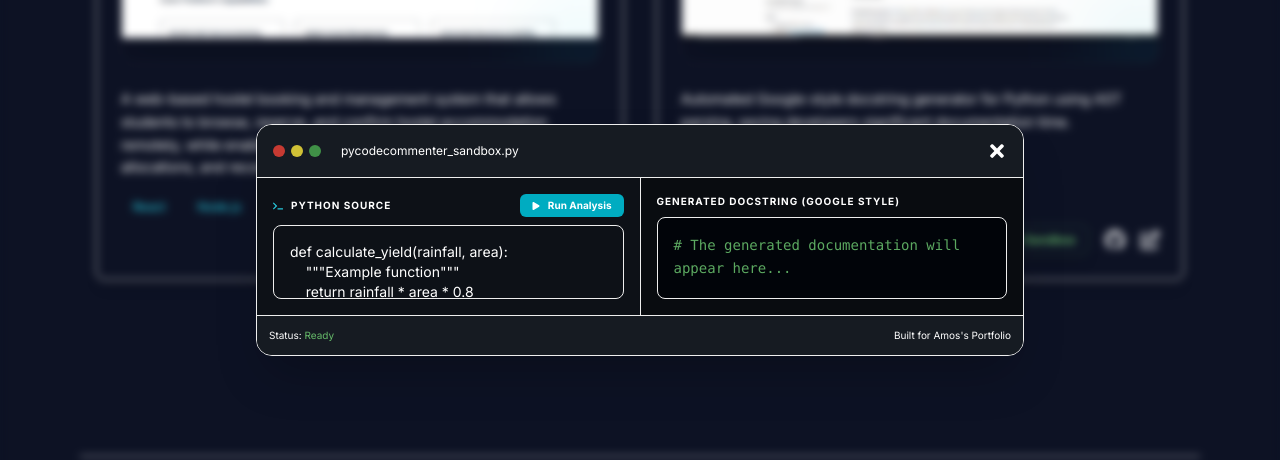
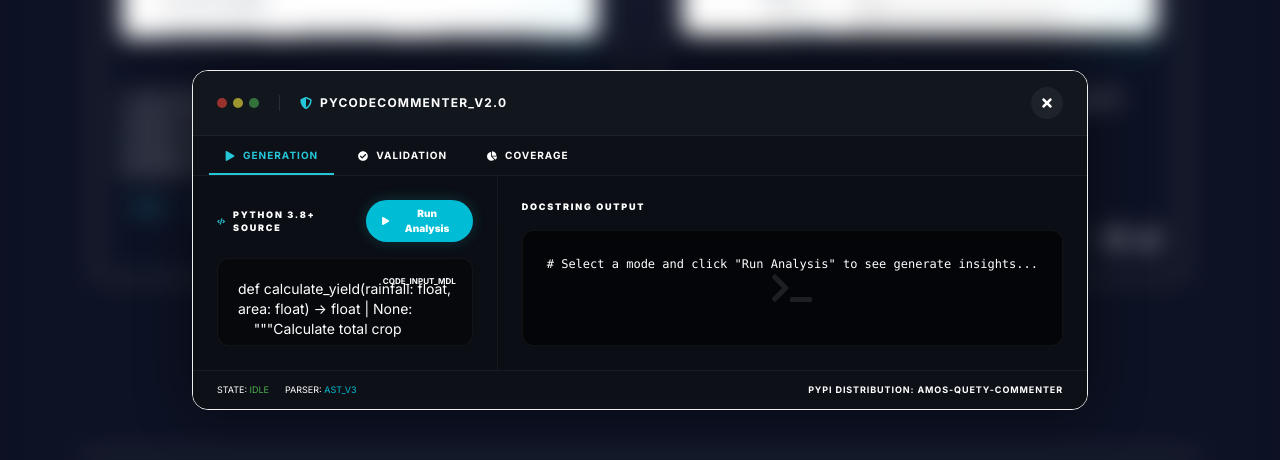
Before and after one commit to AmosQuety/portfolio, a React (Vite) app: page / in a window 1280 px wide. Both pictures are taken after a click on the button "Try Sandbox". Shown: the part 6577-7037 px from the top of the page. Built offline with nearby package versions, Linux system fonts and the light colour scheme; no server answers.

Commit message:
modified the sandbox to reflect the real package features

```diff
--- a/src/components/Header.jsx
+++ b/src/components/Header.jsx
@@ -258,7 +258,7 @@ const Header = ({ navItems, siteTitle }) => {
             initial={{ opacity: 0, y: -20 }}
             animate={{ opacity: 1, y: 0 }}
             exit={{ opacity: 0, y: -20 }}
-            className="absolute top-full left-0 w-full bg-slate-900 shadow-2xl md:hidden flex flex-col p-6 space-y-4 border-t border-white/10"
+            className="absolute top-full left-0 w-full bg-slate-900/98 backdrop-blur-2xl shadow-2xl md:hidden flex flex-col p-6 space-y-4 border-t border-white/10 z-[200]"
           >
             {/* Mobile Lens Selector */}
             <div className="pb-4 border-b border-white/10">
--- a/src/components/SystemConsole.jsx
+++ b/src/components/SystemConsole.jsx
@@ -106,7 +106,7 @@ export const SystemConsole = () => {
           className={`fixed z-[10000] bg-slate-950/95 backdrop-blur-2xl border border-cyan-500/30 flex flex-col font-mono shadow-2xl transition-all duration-300 ${
             isMaximized
               ? 'inset-0 rounded-none'
-              : 'top-20 left-1/2 -translate-x-1/2 w-[90%] max-w-2xl h-[500px] rounded-2xl'
+              : 'top-16 sm:top-20 md:top-24 left-1/2 -translate-x-1/2 w-full sm:w-[90%] max-w-2xl h-[calc(100%-4rem)] sm:h-[500px] rounded-t-2xl sm:rounded-2xl'
           }`}
         >
           {/* Terminal Header */}
--- a/src/pages/projects/Projects.jsx
+++ b/src/pages/projects/Projects.jsx
@@ -114,7 +114,7 @@ function Projects() {
         <motion.div
           initial="hidden"
           whileInView="visible"
-          viewport={{ once: true, amount: 0.2 }}
+          viewport={{ once: true, amount: 0.1, margin: "-100px 0px" }}
           variants={containerVariants}
           className="grid grid-cols-1 md:grid-cols-2 gap-8"
         >
--- a/src/pages/projects/PyCodeCommenterSandbox.jsx
+++ b/src/pages/projects/PyCodeCommenterSandbox.jsx
@@ -1,13 +1,14 @@
-import React, { useState, useEffect } from 'react';
+import React, { useState, useEffect, useRef } from 'react';
 import { createPortal } from 'react-dom';
 import { motion, AnimatePresence } from 'framer-motion';
-import { FaTerminal, FaPlay, FaTimes, FaCopy, FaCheck } from 'react-icons/fa';
+import { FaTerminal, FaPlay, FaTimes, FaCopy, FaCheck, FaShieldAlt, FaChartPie, FaCheckCircle, FaExclamationTriangle, FaCode } from 'react-icons/fa';
 
 const PyCodeCommenterSandbox = ({ onClose }) => {
-  const [inputCode, setInputCode] = useState('def calculate_yield(rainfall, area):\n    """Example function"""\n    return rainfall * area * 0.8');
+  const [inputCode, setInputCode] = useState('def calculate_yield(rainfall: float, area: float) -> float | None:\n    """Calculate total crop yield."""\n    if rainfall < 0: return None\n    return rainfall * area * 0.8');
   const [output, setOutput] = useState('');
   const [isProcessing, setIsProcessing] = useState(false);
   const [copied, setCopied] = useState(false);
+  const [activeTab, setActiveTab] = useState('generate'); // generate, validate, coverage
 
   useEffect(() => {
     document.body.style.overflow = 'hidden';
@@ -16,39 +17,97 @@ const PyCodeCommenterSandbox = ({ onClose }) => {
     };
   }, []);
 
-  const generateDocstring = () => {
+  useEffect(() => {
+    setOutput('');
+  }, [activeTab]);
+
+  const runAnalysis = () => {
     setIsProcessing(true);
     setOutput('');
 
-    // Simulate API/Algorithm latency
     setTimeout(() => {
-      const functionMatch = inputCode.match(/def\s+(\w+)\s*\((.*?)\):/);
-      if (!functionMatch) {
-        setOutput('# Error: Could not parse function signature.\n# Please ensure you use standard "def func(args):" syntax.');
-        setIsProcessing(false);
-        return;
-      }
+      const funcRegex = /def\s+(\w+)\s*\(([\s\S]*?)\)(?:\s*->\s*([\w\[\]\s|.,]+))?:/g;
+      const matches = [...inputCode.matchAll(funcRegex)];
 
-      const funcName = functionMatch[1];
-      const args = functionMatch[2].split(',').map(a => a.trim()).filter(a => a);
+      if (activeTab === 'generate') {
+        let newCode = inputCode;
+        // Process in reverse to maintain indices
+        for (let i = matches.length - 1; i >= 0; i--) {
+          const match = matches[i];
+          const fullMatch = match[0];
+          const funcName = match[1];
+          const argsRaw = match[2];
+          const returnType = (match[3] || 'None').trim();
 
-      const capitalizedFunc = funcName.replace(/_/g, ' ').replace(/\b\w/g, l => l.toUpperCase());
+          // Title Case Summary: "Show menu."
+          let titleName = funcName.replace(/_/g, ' ');
+          titleName = titleName.charAt(0).toUpperCase() + titleName.slice(1);
 
-      let docstring = `    """${capitalizedFunc}.\n\n    Detailed description of what ${funcName} accomplishes goes here.`;
+          const argsList = argsRaw.split(',').map(a => a.trim()).filter(a => a && a !== 'self');
 
-      if (args.length > 0) {
-        docstring += `\n\n    Args:`;
-        args.forEach(arg => {
-          docstring += `\n        ${arg} (any): Description for ${arg}.`;
+          let docstring = `\n    """${titleName}.\n\n    Executes the function ${funcName}.\n\n    Args:\n`;
+
+          if (argsList.length === 0) {
+            docstring += `        None.\n`;
+          } else {
+            argsList.forEach(arg => {
+              const [name, type] = arg.split(':').map(p => p.trim());
+              docstring += `        ${name} (${type || 'any'}): Description for ${name}.\n`;
             });
           }
 
-      docstring += `\n\n    Returns:\n        any: Description of the return value.\n    """`;
+          docstring += `\n    Returns:\n        ${returnType}: Description of the return value.\n    """`;
 
-      setOutput(docstring);
+          const insertIndex = match.index + fullMatch.length;
+          newCode = newCode.slice(0, insertIndex) + docstring + newCode.slice(insertIndex);
+        }
+        setOutput(newCode);
+      }
+      else if (activeTab === 'validate') {
+        let issues = [];
+        let errorCount = 0;
+
+        matches.forEach((match, idx) => {
+          const funcName = match[1];
+          const linesBefore = inputCode.substring(0, match.index).split('\n');
+          const lineNum = linesBefore.length;
+
+          // Check if followed by docstring
+          const codeAfter = inputCode.substring(match.index + match[0].length);
+          if (!codeAfter.trim().startsWith('"""')) {
+            errorCount++;
+            issues.push(`[ERROR] sandbox.py:${lineNum}:${funcName}: Function '${funcName}' has no docstring\n  → Suggestion: Add a docstring with at minimum a summary line`);
+          }
+        });
+
+        const coverage = matches.length ? Math.round(((matches.length - errorCount) / matches.length) * 100) : 0;
+
+        let report = `============================================================\nVALIDATION REPORT\n============================================================\n`;
+        report += `File: sandbox.py\nCoverage: ${coverage.toFixed(1)}%\nTotal Issues: ${errorCount}\n  - Errors: ${errorCount}\n  - Warnings: 0\n  - Info: 0\n\n`;
+        report += `ISSUES:\n\n` + (issues.length ? issues.join('\n\n') : 'No issues found.');
+        setOutput(report);
+      }
+      else if (activeTab === 'coverage') {
+        let undocumentedCount = 0;
+        matches.forEach(match => {
+          const codeAfter = inputCode.substring(match.index + match[0].length);
+          if (!codeAfter.trim().startsWith('"""')) undocumentedCount++;
+        });
+
+        const cov = matches.length ? Math.round(((matches.length - undocumentedCount) / matches.length) * 100) : 0;
+
+        let report = `================================================================================\nDOCUMENTATION COVERAGE REPORT\n================================================================================\n`;
+        report += `[!!] sandbox.py                                           ${cov.toFixed(1)}%\n`;
+        report += `--------------------------------------------------------------------------------\n`;
+        report += `TOTAL                                                  ${cov.toFixed(1)}%\n`;
+        report += `================================================================================`;
+        setOutput(report);
+      }
+
       setIsProcessing(false);
     }, 800);
   };
+
 
   const copyToClipboard = () => {
     navigator.clipboard.writeText(output);
@@ -59,86 +118,129 @@ const PyCodeCommenterSandbox = ({ onClose }) => {
   const modalContent = (
     <motion.div
       initial={{ opacity: 0 }} animate={{ opacity: 1 }} exit={{ opacity: 0 }}
-      className="fixed inset-0 z-[10000] flex text-white items-center justify-center p-4 bg-slate-950/90 backdrop-blur-sm"
+      className="fixed inset-0 z-[10000] flex text-white items-center justify-center p-2 sm:p-4 bg-slate-950/90 backdrop-blur-md"
     >
       <motion.div
         initial={{ scale: 0.95, y: 20 }} animate={{ scale: 1, y: 0 }}
-        className="bg-[#0d1117] border border-slate-800 w-full max-w-3xl rounded-2xl overflow-hidden shadow-2xl flex flex-col max-h-[90vh]"
+        className="bg-[#0b0e14] border border-slate-800/60 w-full max-w-4xl rounded-2xl overflow-hidden shadow-[0_0_50px_rgba(0,0,0,0.5)] flex flex-col max-h-[95vh] sm:max-h-[90vh]"
       >
-        {/* Terminal Header */}
-        <div className="bg-[#161b22] p-4 border-b border-slate-800 flex justify-between items-center">
-          <div className="flex items-center gap-3">
+        {/* Modern Header */}
+        <div className="bg-[#12161d] p-4 sm:px-6 border-b border-white/5 flex justify-between items-center bg-gradient-to-r from-slate-900/50 to-transparent">
+          <div className="flex items-center gap-4">
              <div className="flex gap-1.5">
-              <div className="w-3 h-3 rounded-full bg-red-500/80" />
-              <div className="w-3 h-3 rounded-full bg-yellow-500/80" />
-              <div className="w-3 h-3 rounded-full bg-green-500/80" />
+              <div className="w-2.5 h-2.5 rounded-full bg-red-500/60" />
+              <div className="w-2.5 h-2.5 rounded-full bg-yellow-500/60" />
+              <div className="w-2.5 h-2.5 rounded-full bg-green-500/60" />
             </div>
-            <span className="text-xs font-mono text-slate-500 ml-2">pycodecommenter_sandbox.py</span>
+            <div className="h-4 w-[1px] bg-white/10 mx-1 hidden sm:block" />
+            <div className="flex items-center gap-2">
+              <FaShieldAlt className="text-cyan-400 text-xs" />
+              <span className="text-[10px] sm:text-xs font-mono font-bold tracking-widest text-slate-400">PYCODECOMMENTER_V2.0</span>
             </div>
-          <button onClick={onClose} className="text-slate-500 hover:text-white transition-colors">
-            <FaTimes size={20} />
+          </div>
+          <button onClick={onClose} className="w-8 h-8 rounded-full bg-white/5 hover:bg-white/10 flex items-center justify-center transition-all group">
+            <FaTimes size={14} className="text-slate-500 group-hover:text-white" />
           </button>
         </div>
 
-        {/* Input Area */}
-        <div className="flex-1 overflow-hidden flex flex-col md:flex-row">
-          <div className="flex-1 flex flex-col p-4 border-b md:border-b-0 md:border-r border-slate-800">
-            <div className="flex items-center justify-between mb-2">
-              <label className="text-[10px] font-bold text-slate-500 uppercase tracking-widest flex items-center gap-2">
-                <FaTerminal className="text-cyan-400" /> Python Source
+        {/* Action Tabs */}
+        <div className="flex bg-[#0d1117] border-b border-white/5 px-4 gap-2 overflow-x-auto scrollbar-hide">
+          {[
+            { id: 'generate', label: 'Generation', icon: FaPlay },
+            { id: 'validate', label: 'Validation', icon: FaCheckCircle },
+            { id: 'coverage', label: 'Coverage', icon: FaChartPie },
+          ].map(tab => (
+            <button
+              key={tab.id}
+              onClick={() => setActiveTab(tab.id)}
+              className={`flex items-center gap-2 px-4 py-3 text-[10px] font-bold uppercase tracking-widest transition-all relative whitespace-nowrap ${
+                activeTab === tab.id ? 'text-cyan-400' : 'text-slate-500 hover:text-slate-300'
+              }`}
+            >
+              <tab.icon size={10} />
+              {tab.label}
+              {activeTab === tab.id && (
+                <motion.div layoutId="tab-underline" className="absolute bottom-0 left-0 w-full h-0.5 bg-cyan-400" />
+              )}
+            </button>
+          ))}
+        </div>
+
+        {/* Content Area */}
+        <div className="flex-1 overflow-hidden flex flex-col lg:flex-row">
+          {/* Source Input */}
+          <div className="flex-1 flex flex-col p-4 sm:p-6 border-b lg:border-b-0 lg:border-r border-white/5">
+            <div className="flex flex-col sm:flex-row items-start sm:items-center justify-between gap-3 mb-4">
+              <label className="text-[9px] font-black text-slate-500 uppercase tracking-[0.2em] flex items-center gap-2">
+                <FaCode className="text-cyan-400" /> Python 3.8+ Source
               </label>
               <button
-                onClick={generateDocstring}
+                onClick={runAnalysis}
                 disabled={isProcessing}
-                className="bg-cyan-600 hover:bg-cyan-500 text-white text-[10px] font-bold px-3 py-1 rounded-md transition-all flex items-center gap-2"
+                className="bg-cyan-500 hover:bg-cyan-400 text-slate-950 text-[10px] font-black px-4 py-1.5 rounded-full transition-all flex items-center gap-2 shadow-[0_0_15px_rgba(34,211,238,0.2)]"
               >
                 {isProcessing ? 'Processing...' : <><FaPlay size={8} /> Run Analysis</>}
               </button>
             </div>
+            <div className="flex-1 relative group bg-black/40 rounded-xl border border-white/5 p-1">
               <textarea
                 value={inputCode}
                 onChange={(e) => setInputCode(e.target.value)}
-              className="flex-1 bg-transparent text-slate-300 font-mono text-xs sm:text-sm p-4 outline-none resize-none border border-slate-800 rounded-lg focus:border-cyan-500/30 transition-colors"
-              placeholder="def my_function(arg1, arg2):..."
+                className="w-full h-full bg-transparent text-slate-200 font-mono text-xs sm:text-sm p-4 outline-none resize-none"
+                placeholder="def my_function(arg1: int, arg2: str) -> bool: ..."
+                spellCheck="false"
               />
+              <div className="absolute top-4 right-4 text-[8px] font-bold text-slate-700 pointer-events-none">CODE_INPUT_MDL</div>
+            </div>
           </div>
 
-          {/* Output Area */}
-          <div className="flex-1 flex flex-col p-4 bg-black/30">
-            <div className="flex items-center justify-between mb-2">
-              <label className="text-[10px] font-bold text-slate-500 uppercase tracking-widest">
-                Generated Docstring (Google Style)
+          {/* Results Area */}
+          <div className="flex-1 flex flex-col p-4 sm:p-6 bg-slate-900/20">
+            <div className="flex items-center justify-between mb-4">
+              <label className="text-[9px] font-black text-slate-500 uppercase tracking-[0.2em]">
+                {activeTab === 'generate' ? 'Docstring Output' : activeTab === 'validate' ? 'Validation Report' : 'Coverage Metrics'}
               </label>
-              {output && (
+              {activeTab === 'generate' && output && (
                 <button
                   onClick={copyToClipboard}
-                  className="text-slate-500 hover:text-cyan-400 p-1 transition-colors"
-                  title="Copy to clipboard"
+                  className="text-slate-500 hover:text-cyan-400 transition-colors flex items-center gap-2 text-[10px] font-bold"
                 >
-                  {copied ? <FaCheck className="text-green-500" /> : <FaCopy />}
+                  {copied ? <><FaCheck className="text-green-500" /> Copied</> : <><FaCopy /> Copy</>}
                 </button>
               )}
             </div>
-            <div className="flex-1 bg-[#010409] border border-slate-800 rounded-lg p-4 font-mono text-xs sm:text-sm overflow-auto scrollbar-hide">
+
+            <div className="flex-1 bg-black/60 border border-white/5 rounded-xl p-4 sm:p-6 font-mono text-xs overflow-auto scrollbar-hide max-h-[400px] lg:max-h-none shadow-inner">
               {isProcessing ? (
-                <div className="flex flex-col gap-2">
-                  <div className="h-4 w-3/4 bg-slate-800 animate-pulse rounded" />
-                  <div className="h-4 w-1/2 bg-slate-800 animate-pulse rounded" />
-                  <div className="h-4 w-2/3 bg-slate-800 animate-pulse rounded" />
+                <div className="space-y-4">
+                  <div className="h-2 w-3/4 bg-slate-800 animate-pulse rounded-full" />
+                  <div className="h-2 w-1/2 bg-slate-800 animate-pulse rounded-full" />
+                  <div className="h-2 w-full bg-slate-800 animate-pulse rounded-full" />
+                  <div className="h-2 w-2/3 bg-slate-800 animate-pulse rounded-full" />
                 </div>
               ) : (
-                <pre className="text-green-400/90 leading-relaxed whitespace-pre-wrap">
-                  {output || '# The generated documentation will appear here...'}
+                <div className="relative h-full">
+                  <pre className={`${activeTab === 'generate' ? 'text-slate-300' : 'text-cyan-400/90'} leading-relaxed whitespace-pre font-mono`}>
+                    {output || `# Select a mode and click "Run Analysis" to see ${activeTab} insights...`}
                   </pre>
+                  {!output && !isProcessing && (
+                    <div className="absolute inset-0 flex flex-col items-center justify-center text-slate-700 space-y-4">
+                      <FaTerminal size={40} className="opacity-10" />
+                    </div>
+                  )}
+                </div>
               )}
             </div>
           </div>
         </div>
 
-        {/* Footer */}
-        <div className="p-3 bg-[#161b22] border-t border-slate-800 flex justify-between items-center text-[10px] font-mono">
-          <span className="text-slate-500">Status: <span className={isProcessing ? 'text-yellow-400' : 'text-green-400'}>{isProcessing ? 'Parsing AST...' : 'Ready'}</span></span>
-          <span className="text-slate-600">Built for Amos's Portfolio</span>
+        {/* Console Footer */}
+        <div className="p-3 bg-[#0d1117] border-t border-white/5 flex justify-between items-center px-6">
+          <div className="flex items-center gap-4 text-[9px] font-mono">
+            <span className="text-slate-600">STATE: <span className={isProcessing ? 'text-yellow-500' : 'text-green-500'}>{isProcessing ? 'BUSY' : 'IDLE'}</span></span>
+            <span className="text-slate-600">PARSER: <span className="text-cyan-500">AST_V3</span></span>
+          </div>
+          <p className="text-[9px] font-bold text-slate-700 uppercase tracking-tighter sm:tracking-widest">PyPI Distribution: amos-quety-commenter</p>
         </div>
       </motion.div>
     </motion.div>
```
Also changed, not shown: src/pages/contact/ContactForm.jsx (+7 -7 lines). Lines whose indentation alone changed are shown as unchanged.
